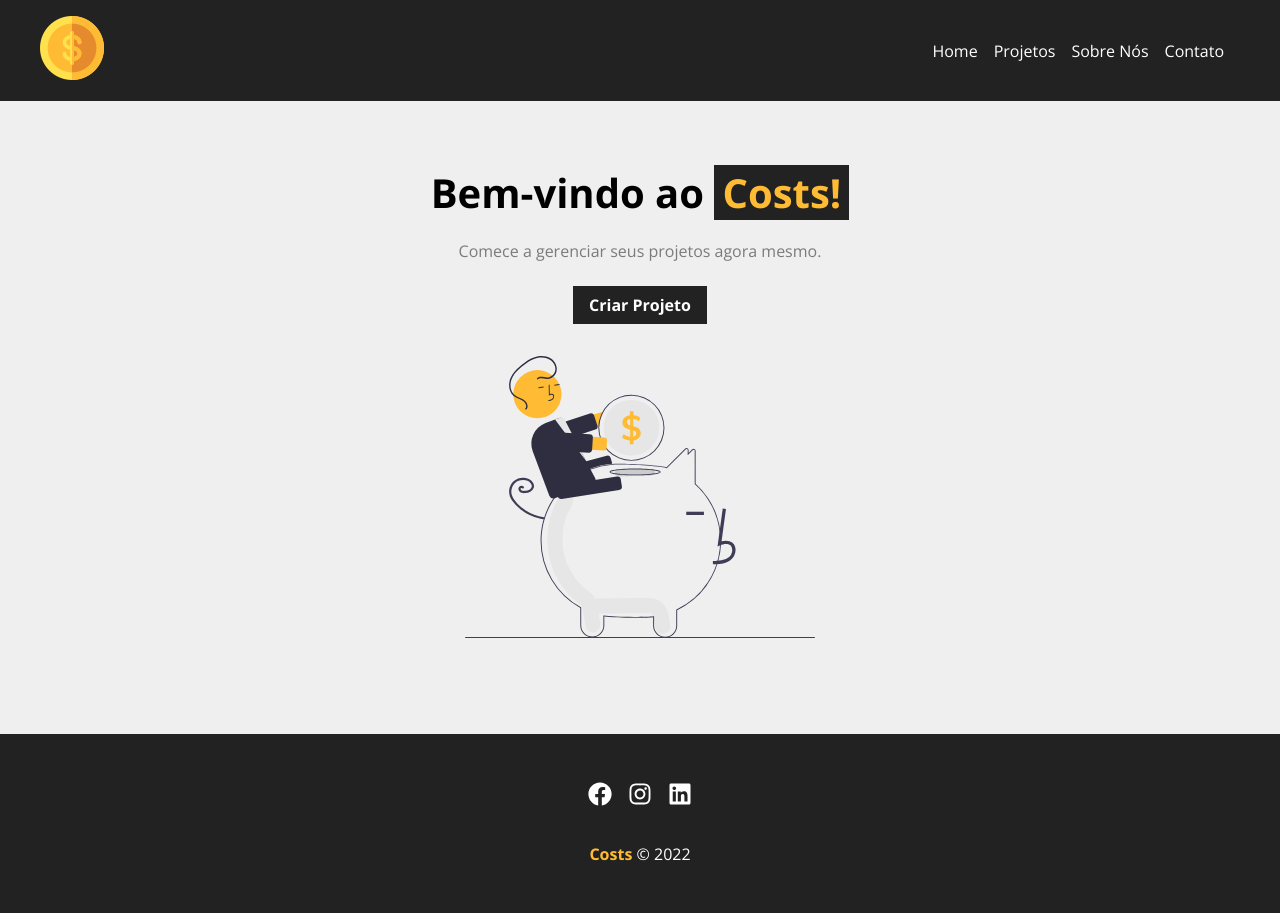
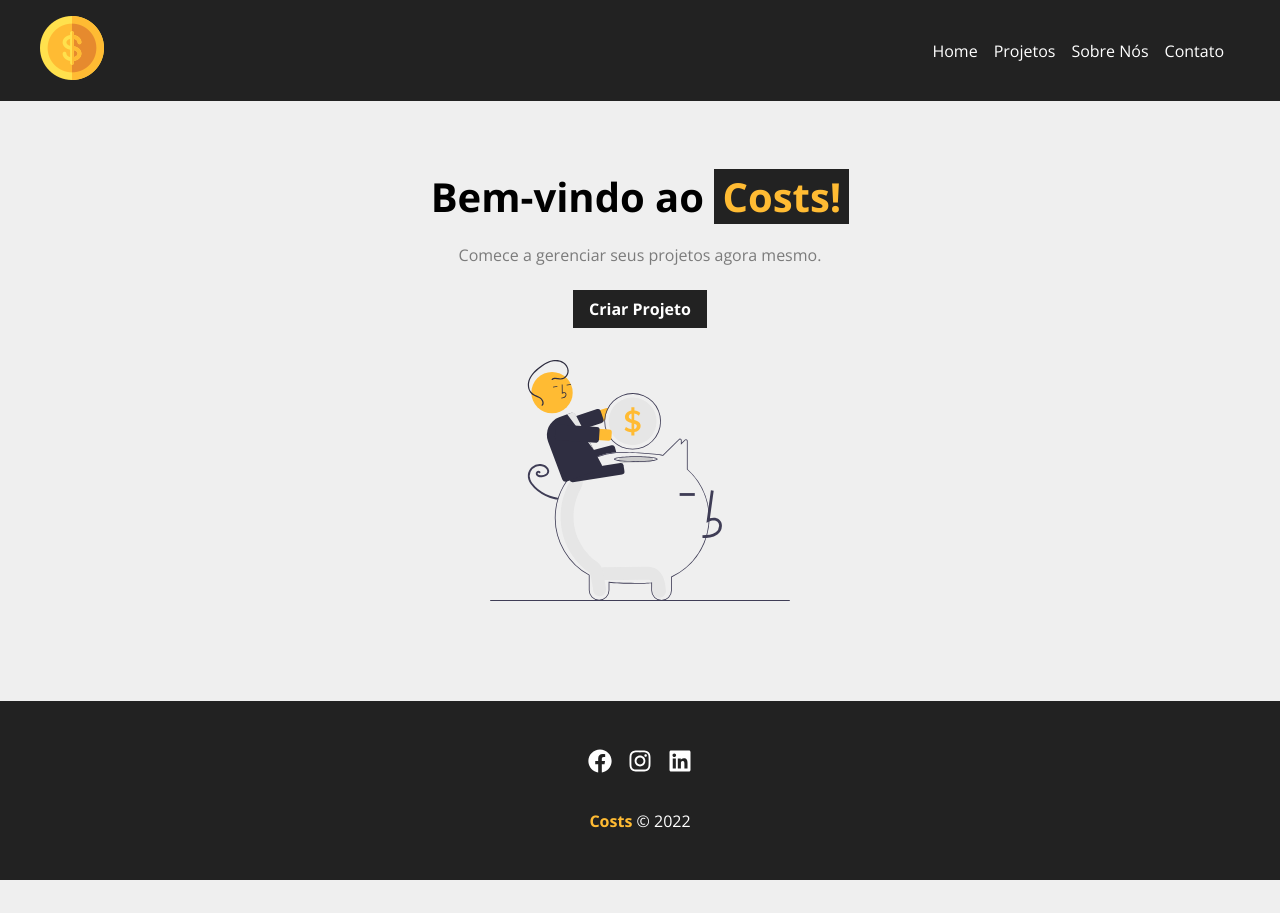
Before and after one commit to guipinheiro/costs-app, a React (Create React App) app: page / in a window 1280 px wide. After the commit the page ends 880 px from the top, so only its background shows below. Built offline with nearby package versions, Linux system fonts and the light colour scheme; the HTML template or start-up script is replaced by a standard one.

Commit message:
Fixed minor styling for home page (smaller padding and image)

```diff
--- a/src/components/pages/styles/Home.module.css
+++ b/src/components/pages/styles/Home.module.css
@@ -4,7 +4,7 @@
 	flex-direction: column;
 	align-items: center;
 	justify-content: center;
-	padding: 4em;
+	padding: 2em;
 }
 
 .homeContainer h1 {
@@ -25,6 +25,6 @@
 }
 
 .homeContainer img {
-	width: 350px;
+	width: 300px;
 	margin: 2em 0;
 }
```
